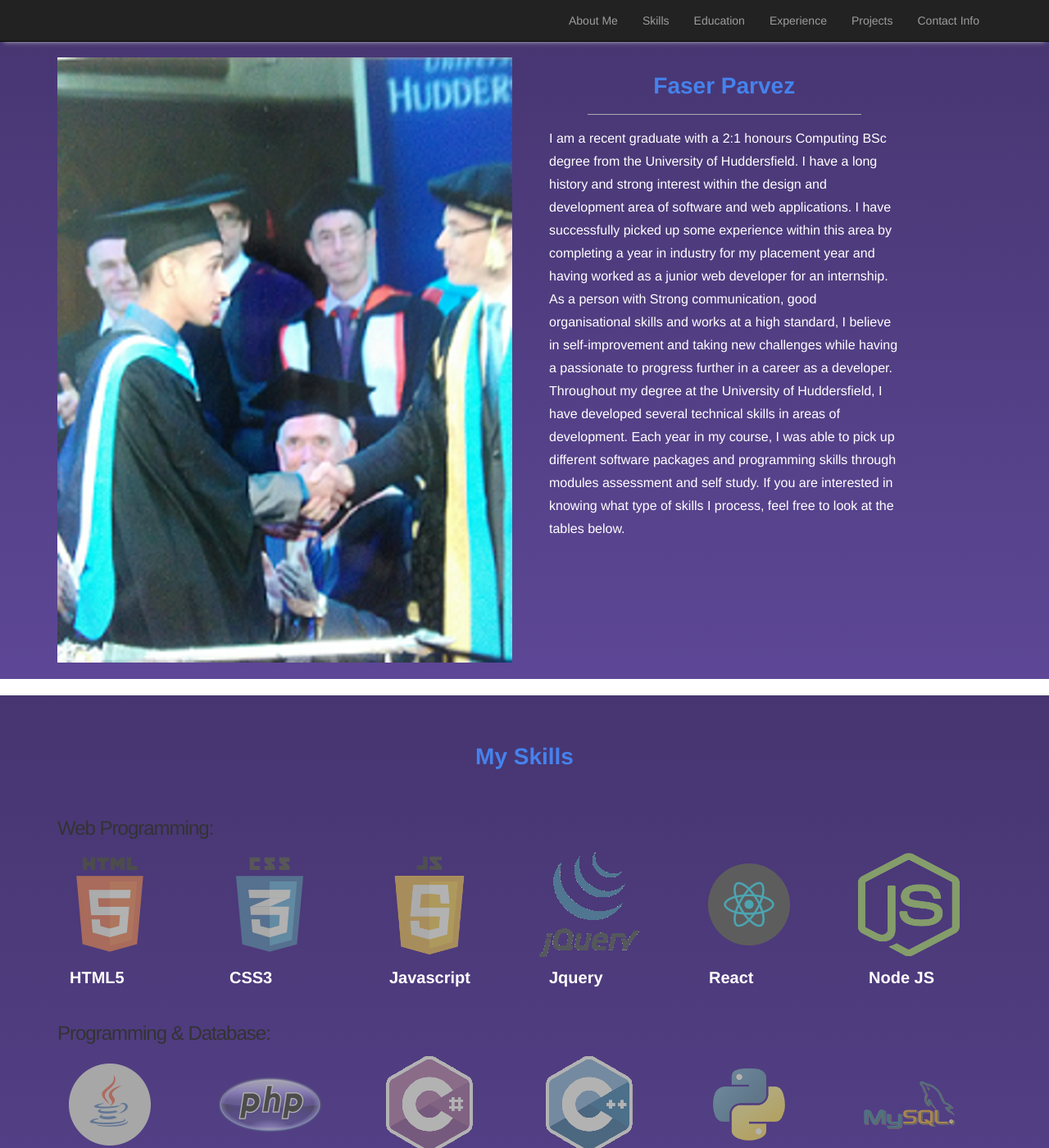
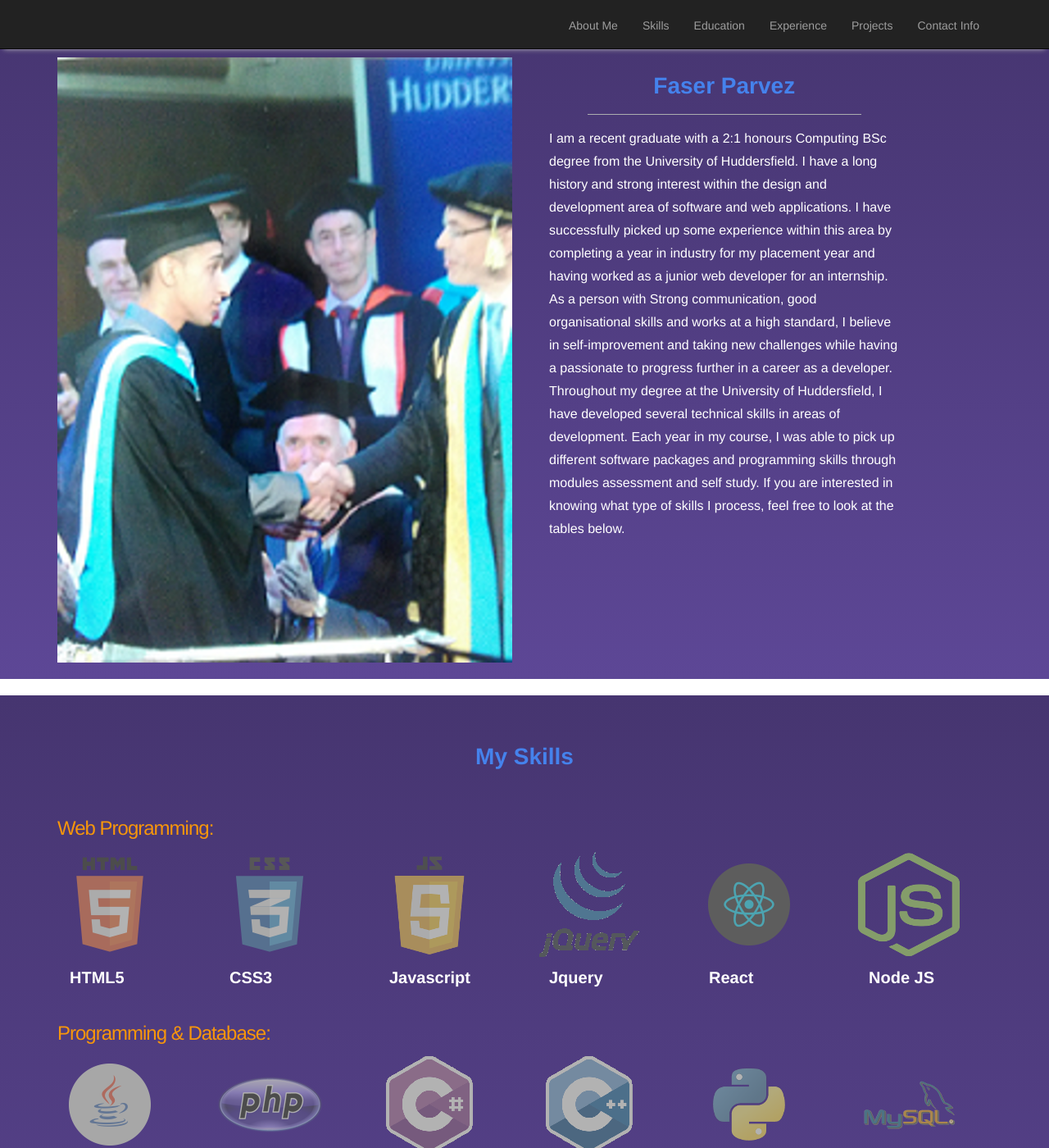
Before and after one commit to thisisatest1990/thisisatest1990.github.io, a Jekyll site: the page built from index.html, in a window 1280 px wide and 1400 px high. Shown: the whole window at 82% size. Built offline with Jekyll 4.4.1, drawn with Linux system fonts in a browser that asks for light colours; nearby versions of some CDN libraries.

Commit message:
Update main.css

```diff
--- a/css/main.css
+++ b/css/main.css
@@ -31,6 +31,28 @@
     font-size: 48px;
     color: #3ab8ad;
 }
+
+/*navbar*/
+
+.navbar.navbar-inverse.navbar-fixed-top {
+    height: 60px;
+}
+
+ul.nav.navbar-nav {
+    padding-top: 6px;
+}
+
+.topicon {
+    color: #f7960b;
+}
+
+
+img.center-block.img-responsive.special-width {
+    width: 1100px;
+    padding-top: 120px;
+}
+
+
 
 
 
```
